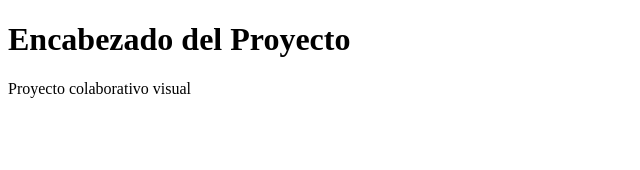
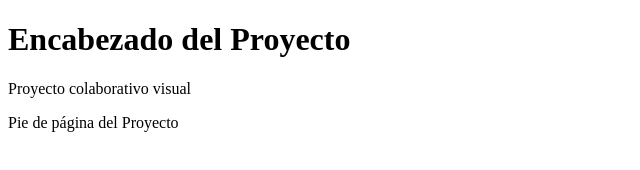
Before and after one commit to 1096207190santiago-gif/proyecto-colaborativo_visual, a plain HTML site: page index.html in a window 1280 px wide. Shown: the whole page, without its empty margins (0-640 px from the left). Drawn offline with Linux system fonts and the light colour scheme.

Commit message:
Update index.html

```diff
--- a/index.html
+++ b/index.html
@@ -8,5 +8,6 @@
 <body>
  <header><h1>Encabezado del Proyecto</h1></header>
     Proyecto colaborativo visual
+    <footer><p>Pie de página del Proyecto</p></footer>
 </body>
 </html>
```
